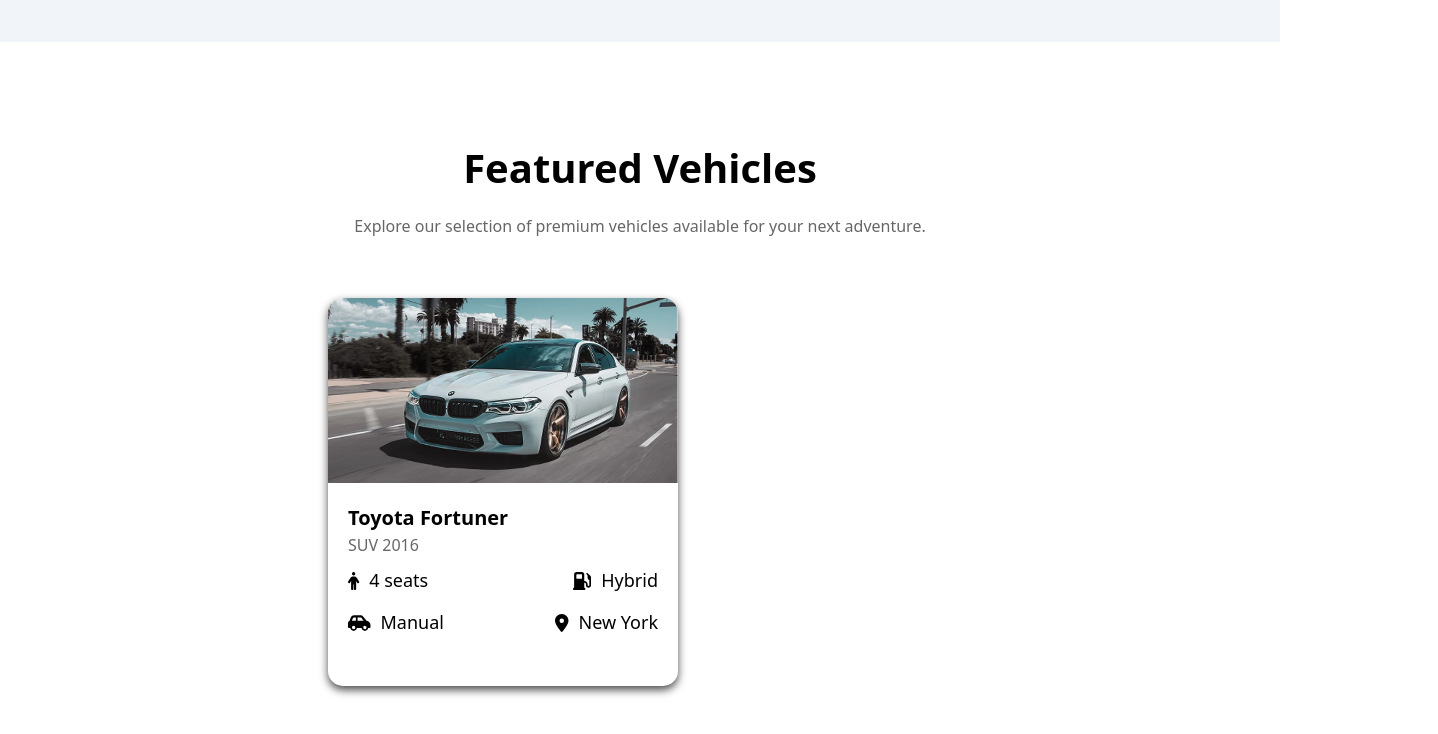
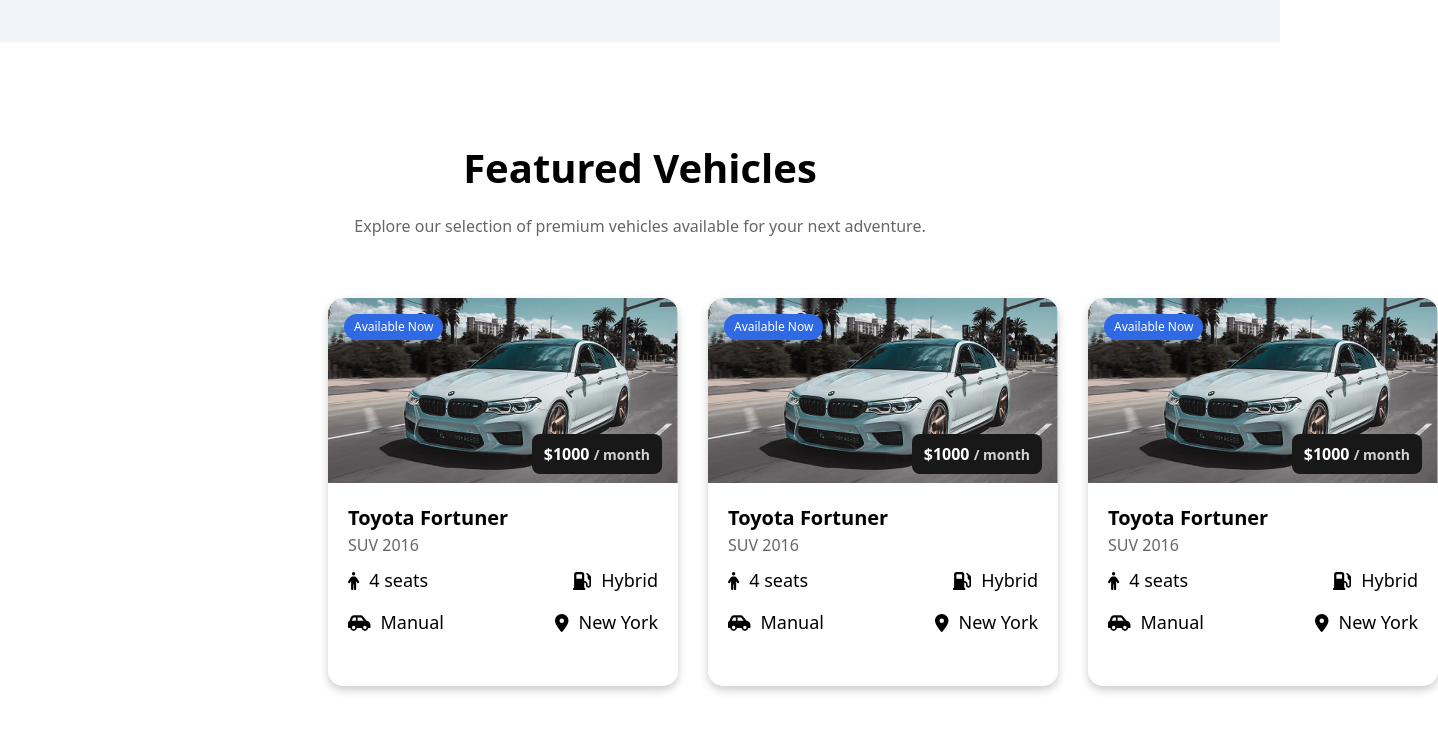
Before and after one commit to asiman2344/car-renting, a React (Vite) app in the folder carrent/: page / in a window 1280 px wide. Shown: the part 1135-1869 px from the top of the page, 1438 px wide, since content can reach past the window. Built offline with nearby package versions, Linux system fonts and the light colour scheme.

Commit message:
Uptaded card container styles

```diff
--- a/carrent/components/card.jsx
+++ b/carrent/components/card.jsx
@@ -31,6 +31,11 @@
                     </div>
                 </div>
             </div>
+            <div className='card-price'>
+                <p>$1000 <span>/ month</span></p>
+            </div>
+
+            <p className='available'>Available Now</p>
         </div>
     )
 }
--- a/carrent/components/cardContainer.css
+++ b/carrent/components/cardContainer.css
@@ -1,5 +1,8 @@
 .cardContainer {
     padding: 96px 128px;
+    display: flex;
+    justify-content: center;
+    align-items: center;
 }
 .container{
     padding: 0 200px;
@@ -25,7 +28,44 @@
 .card {
     width: 350px;
     border-radius: 15px;
-    box-shadow: 0 4px 8px rgb(77, 77, 77);
+    box-shadow: 0 4px 8px rgb(204, 204, 204);
+    position: relative;
+    overflow: hidden;
+    transition: all 0.5s ease;
+}
+
+.card:hover{
+    transform: translateY(-5px);
+}
+
+.card .card-price{
+    position: absolute;
+    top: 136px;
+    right: 16px;
+    background-color: #191818;
+    padding: 8px 12px;
+    border-radius: .5rem;
+}
+
+.card .card-price p{
+    color: #fff;
+    font-weight: 600;
+}
+
+.card .card-price p span{
+    font-size: 14px;
+    color: #d1d1d1;
+}
+
+.card .available{
+    position: absolute;
+    top: 16px;
+    left: 16px;
+    background-color: #2f6ae4;
+    padding: 4px 10px;
+    border-radius: 3.40282e38px;
+    color: #fff;
+    font-size: .75rem;
 }
 
 .card-wrapper {
@@ -48,6 +88,11 @@
     width: 100%;
     border-radius: 15px 15px 0 0;
     object-fit: cover;
+    transition: transform 0.3s ease;
+}
+
+.card:hover .card-image img {
+    transform: scale(1.05);
 }
 
 .card .card-title{
--- a/carrent/components/cardContainer.jsx
+++ b/carrent/components/cardContainer.jsx
@@ -15,60 +15,8 @@
         </div>
         <div className='card-wrapper'>
           <Card />
-          {/* <div className="card">
-            <div className="card-image">
-              <img src={Car} alt="car" />
-            </div>
-            <div className="card-content">
-              <div className="card-title">
-                <p>Toyota Fortuner</p>
-                <p>SUV 2016</p>
-              </div>
-              <div className="card-info1">
-                <div className='card-info1-item'>
-                  <div><FontAwesomeIcon icon={faPerson} /> <p>4 seats</p></div>
-                </div>
-                <div className='card-info1-item'>
-                  <div><FontAwesomeIcon icon={faGasPump} /> <p>Hybrid</p></div>
-                </div>
-              </div>
-              <div className="card-info2">
-                <div className='card-info2-item'>
-                  <div><FontAwesomeIcon icon={faCarSide} /> <p>Manual</p></div>
-                </div>
-                <div className='card-info2-item'>
-                  <div><FontAwesomeIcon icon={faLocationDot} /> <p>New York</p></div>
-                </div>
-              </div>
-            </div>
-          </div>
-          <div className="card">
-            <div className="card-image">
-              <img src={Car} alt="car" />
-            </div>
-            <div className="card-content">
-              <div className="card-title">
-                <p>Toyota Fortuner</p>
-                <p>SUV 2016</p>
-              </div>
-              <div className="card-info1">
-                <div className='card-info1-item'>
-                  <div><FontAwesomeIcon icon={faPerson} /> <p>4 seats</p></div>
-                </div>
-                <div className='card-info1-item'>
-                  <div><FontAwesomeIcon icon={faGasPump} /> <p>Hybrid</p></div>
-                </div>
-              </div>
-              <div className="card-info2">
-                <div className='card-info2-item'>
-                  <div><FontAwesomeIcon icon={faCarSide} /> <p>Manual</p></div>
-                </div>
-                <div className='card-info2-item'>
-                  <div><FontAwesomeIcon icon={faLocationDot} /> <p>New York</p></div>
-                </div>
-              </div>
-            </div>
-          </div> */}
+          <Card />
+          <Card />
         </div>
       </div>
     </div>
```
